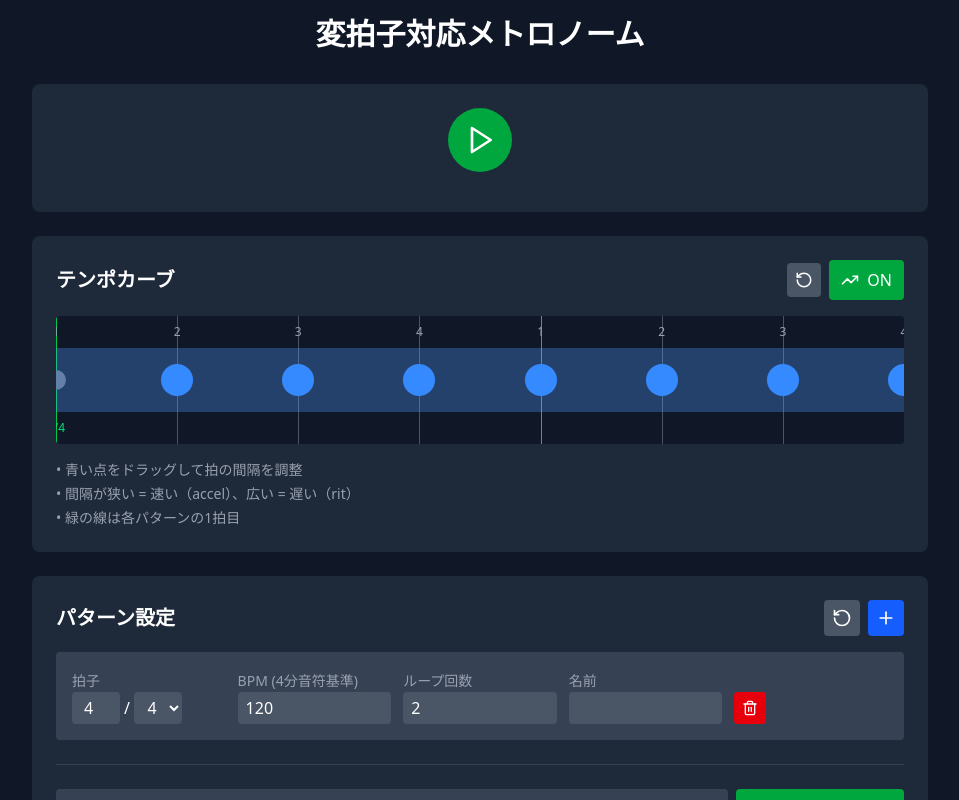
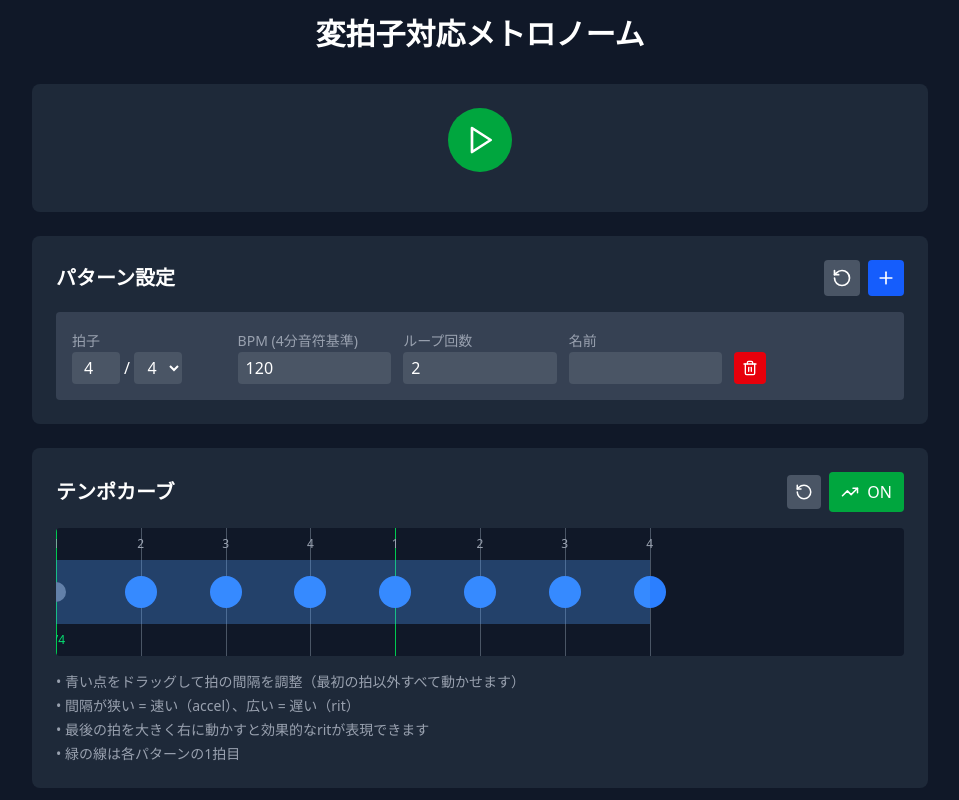
Before and after one commit to hayanospl/CustomMetronome, a React (Vite) app: page / in a window 1280 px wide. Both pictures are taken after a click on the button "OFF". Shown: the top 800 px of the page, without its empty margins (160-1119 px from the left). Built offline with nearby package versions, Linux system fonts and the light colour scheme.

Commit message:
iikannji

```diff
--- a/src/App.tsx
+++ b/src/App.tsx
@@ -54,6 +54,10 @@ const PolyrhythmMetronome = () => {
   const [beatPositions, setBeatPositions] = useState<BeatPosition[]>([]);
   const [isDragging, setIsDragging] = useState(false);
   const [dragInfo, setDragInfo] = useState<DragInfo | null>(null);
+  const [hasCustomTempo, setHasCustomTempo] = useState(false);
+  const [initialPositions, setInitialPositions] = useState<BeatPosition[]>([]);
+  const [modifiedBeats, setModifiedBeats] = useState<Set<number>>(new Set());
+  const [customIntervals, setCustomIntervals] = useState<Map<number, number>>(new Map());
 
   const audioContextRef = useRef<AudioContext | null>(null);
   const nextNoteTimeRef = useRef(0);
@@ -129,23 +133,39 @@ const PolyrhythmMetronome = () => {
       }
     });
 
-    // 正規化（0-1の範囲に）
+    // 初期位置は1.0の範囲で保存（変化率計算用）
     const totalBeats = positions.length;
+    const initialPos = positions.map((pos, index) => ({
+      ...pos,
+      x: index / (totalBeats - 1 || 1)
+    }));
+
+    // 表示用は0.7の範囲にスケール
     positions.forEach((pos, index) => {
-      pos.x = index / (totalBeats - 1 || 1);
+      pos.x = (index / (totalBeats - 1 || 1)) * 0.7;
     });
 
     setBeatPositions(positions);
     updateBeatTimings(positions);
+    setHasCustomTempo(false); // 初期化時はカスタムテンポなし
+    setInitialPositions(initialPos); // 1.0範囲の初期位置を保存
+    setModifiedBeats(new Set()); // 動かされた拍の記録をクリア
+    setCustomIntervals(new Map()); // カスタム間隔をクリア
+
+    // 初期化時はbeatTimingsRefもクリアして、カスタムテンポを無効化
+    beatTimingsRef.current = [];
   };
 
   // 拍の位置から実際の時間間隔を計算
   const updateBeatTimings = (positions: BeatPosition[]) => {
-    const timings: number[] = [];
+    // UIの位置は無視して、カスタム間隔Mapのみを使用
+    const totalBeats = positions.length;
+    const baseInterval = 1.0 / (totalBeats - 1 || 1);
 
-    for (let i = 0; i < positions.length - 1; i++) {
-      const interval = positions[i + 1].x - positions[i].x;
-      timings.push(interval);
+    // カスタム間隔が設定されている場合はそれを使用、そうでなければ基準間隔
+    const timings = [];
+    for (let i = 0; i < totalBeats - 1; i++) {
+      timings[i] = customIntervals.has(i) ? customIntervals.get(i)! : baseInterval;
     }
 
     beatTimingsRef.current = timings;
@@ -160,20 +180,30 @@ const PolyrhythmMetronome = () => {
 
   // テンポエディターから次の拍までの時間を取得
   const getNextBeatDuration = (): number | null => {
-    if (!showTempoEditor || beatTimingsRef.current.length === 0) return null;
+    // カスタム間隔が実際に設定されていない場合は通常のテンポを使用
+    if (!showTempoEditor || customIntervals.size === 0 || beatTimingsRef.current.length === 0) return null;
 
     const currentBeatIndex = totalBeatsPlayedRef.current;
     if (currentBeatIndex >= beatTimingsRef.current.length) return null;
 
-    // 拍の間隔から実際の秒数を計算
-    const totalBeats = patterns.reduce((sum, p) => sum + p.beats * p.loops, 0);
-    const totalDuration = patterns.reduce((sum, p) => {
-      const beatsInPattern = p.beats * p.loops;
-      const beatDuration = 60.0 / (p.bpm * (p.subdivision / 4));
-      return sum + beatsInPattern * beatDuration;
-    }, 0);
+    // この間隔がカスタマイズされていない場合は通常のテンポを使用
+    if (!customIntervals.has(currentBeatIndex)) return null;
 
-    return beatTimingsRef.current[currentBeatIndex] * totalDuration;
+    // 現在の拍が属するパターンを特定
+    const state = schedulerState.current;
+    const pattern = patterns[state.patternIndex];
+
+    // このパターンの元の1拍時間を計算
+    const beatMultiplier = pattern.subdivision / 4;
+    const originalBeatDuration = 60.0 / (pattern.bpm * beatMultiplier);
+
+    // カスタム間隔の変化率を取得
+    const baseInterval = 1.0 / (beatTimingsRef.current.length || 1);
+    const customInterval = customIntervals.get(currentBeatIndex)!;
+    const changeRatio = customInterval / baseInterval;
+
+    // 元の1拍時間に変化率を適用
+    return originalBeatDuration * changeRatio;
   };
 
   const scheduler = () => {
@@ -339,14 +369,42 @@ const PolyrhythmMetronome = () => {
       const newPositions = [...prevPositions];
       const dragIndex = prevPositions.findIndex(p => p.id === dragInfo.beatId);
 
-      if (dragIndex > 0 && dragIndex < newPositions.length - 1) {
-        const minX = newPositions[dragIndex - 1].x + 0.02;
-        const maxX = newPositions[dragIndex + 1].x - 0.02;
+      if (dragIndex > 0) {
+        // 最初の拍以外はすべて動かせる
+        let minX = newPositions[dragIndex - 1].x + 0.01; // マージンを小さく
+        let maxX = 0.98; // 最後の拍は98%まで動かせる
+
+        // 最後の拍でない場合は、次の拍との制約を設ける
+        if (dragIndex < newPositions.length - 1) {
+          maxX = newPositions[dragIndex + 1].x - 0.01; // マージンを小さく
+        }
+
         newPositions[dragIndex] = {
           ...newPositions[dragIndex],
           x: Math.max(minX, Math.min(maxX, newX))
         };
+
+        // カスタム間隔を計算して保存
+        const totalBeats = newPositions.length;
+        const baseInterval = 1.0 / (totalBeats - 1 || 1);
+        const newCustomIntervals = new Map(customIntervals);
+
+        // 動かされた拍に関わる間隔のみを更新
+        const affectedIntervals = [dragIndex - 1, dragIndex].filter(i => i >= 0 && i < totalBeats - 1);
+
+        for (const i of affectedIntervals) {
+          const currentInterval = (newPositions[i + 1].x - newPositions[i].x) / 0.7;
+          const initialInterval = initialPositions[i + 1].x - initialPositions[i].x;
+          const changeRatio = currentInterval / initialInterval;
+          newCustomIntervals.set(i, baseInterval * changeRatio);
+        }
+
+        setCustomIntervals(newCustomIntervals);
         updateBeatTimings(newPositions);
+        setHasCustomTempo(true); // 拍の位置が変更されたのでカスタムテンポを有効化
+
+        // 動かされた拍を記録
+        setModifiedBeats(prev => new Set(prev).add(dragIndex));
       }
 
       return newPositions;
@@ -374,6 +432,10 @@ const PolyrhythmMetronome = () => {
 
   const resetBeatPositions = () => {
     initializeBeatPositions();
+    setHasCustomTempo(false); // リセット時はカスタムテンポを無効化
+    setModifiedBeats(new Set()); // 動かされた拍の記録をクリア
+    setCustomIntervals(new Map()); // カスタム間隔をクリア
+    beatTimingsRef.current = []; // beatTimingsRefもクリア
   };
 
   return (
@@ -447,136 +509,6 @@ const PolyrhythmMetronome = () => {
                     }`}
                   />
                 ))}
-              </div>
-            </div>
-          )}
-        </div>
-
-        {/* テンポエディター */}
-        <div className="bg-gray-800 p-6 rounded-lg mb-6">
-          <div className="flex justify-between items-center mb-4">
-            <h2 className="text-xl font-semibold">テンポカーブ</h2>
-            <div className="flex items-center space-x-2">
-              {showTempoEditor && (
-                <button
-                  onClick={resetBeatPositions}
-                  className="bg-gray-600 hover:bg-gray-700 p-2 rounded"
-                  title="リセット"
-                >
-                  <RotateCcw size={18} />
-                </button>
-              )}
-              <button
-                onClick={() => setShowTempoEditor(!showTempoEditor)}
-                className={`px-3 py-2 rounded flex items-center ${
-                  showTempoEditor ? 'bg-green-600 hover:bg-green-700' : 'bg-gray-600 hover:bg-gray-700'
-                }`}
-              >
-                <TrendingUp size={18} className="mr-2" />
-                {showTempoEditor ? 'ON' : 'OFF'}
-              </button>
-            </div>
-          </div>
-
-          {showTempoEditor && (
-            <div className="space-y-4">
-              <div
-                ref={tempoEditorRef}
-                className="relative bg-gray-900 rounded h-32 overflow-x-auto overflow-y-hidden select-none"
-                style={{ userSelect: 'none' }}
-              >
-                <div className="relative h-full" style={{ minWidth: '100%' }}>
-                  {/* 拍の位置を表示 */}
-                  {beatPositions.map((beat, index) => {
-                    // 最初の拍以外はすべてドラッグ可能にする
-                    const isDraggable = index > 0;
-                    const isFirstBeatInLoop = beat.isFirstBeat;
-
-                    return (
-                      <div key={beat.id}>
-                        {/* 縦線 */}
-                        <div
-                          className={`absolute top-0 bottom-0 w-px pointer-events-none ${
-                            isFirstBeatInLoop ? 'bg-green-500' : 'bg-gray-600'
-                          }`}
-                          style={{ left: `${beat.x * 100}%` }}
-                        />
-
-                        {/* ドラッグ可能な点 */}
-                        {isDraggable ? (
-                          <button
-                            type="button"
-                            className={`absolute top-1/2 transform -translate-y-1/2 -translate-x-1/2
-                              w-8 h-8 bg-blue-500 rounded-full cursor-ew-resize hover:bg-blue-400
-                              transition-colors focus:outline-none focus:ring-4 focus:ring-blue-300
-                              ${isDragging && dragInfo?.beatId === beat.id ? 'ring-4 ring-blue-300 z-10' : ''}`}
-                            style={{ left: `${beat.x * 100}%` }}
-                            onMouseDown={(e) => {
-                              e.preventDefault();
-                              e.stopPropagation();
-                              console.log('Mouse down on beat:', beat.id);
-                              setIsDragging(true);
-                              setDragInfo({ beatId: beat.id });
-                            }}
-                            onClick={(e) => {
-                              e.preventDefault();
-                              e.stopPropagation();
-                            }}
-                          />
-                        ) : (
-                          <div
-                            className="absolute top-1/2 transform -translate-y-1/2 -translate-x-1/2
-                              w-5 h-5 bg-gray-500 rounded-full pointer-events-none"
-                            style={{ left: `${beat.x * 100}%` }}
-                          />
-                        )}
-
-                        {/* 拍番号とパターン情報 */}
-                        <div
-                          className="absolute top-2 transform -translate-x-1/2 text-xs text-gray-400 pointer-events-none"
-                          style={{ left: `${beat.x * 100}%` }}
-                        >
-                          {beat.beatInLoop + 1}
-                        </div>
-
-                        {/* パターン名表示（最初の拍のみ） */}
-                        {beat.loopIndex === 0 && beat.beatInLoop === 0 && (
-                          <div
-                            className="absolute bottom-2 transform -translate-x-1/2 text-xs text-green-400 pointer-events-none"
-                            style={{ left: `${beat.x * 100}%` }}
-                          >
-                            {patterns[beat.patternIndex].name || `${patterns[beat.patternIndex].beats}/${patterns[beat.patternIndex].subdivision}`}
-                          </div>
-                        )}
-                      </div>
-                    );
-                  })}
-
-                  {/* 間隔の視覚化 */}
-                  {beatPositions.slice(0, -1).map((beat, index) => {
-                    const nextBeat = beatPositions[index + 1];
-                    const width = (nextBeat.x - beat.x) * 100;
-                    const opacity = Math.min(0.3, Math.max(0.05, width / 10));
-
-                    return (
-                      <div
-                        key={`interval-${beat.id}`}
-                        className="absolute top-1/4 h-1/2 bg-blue-400 pointer-events-none"
-                        style={{
-                          left: `${beat.x * 100}%`,
-                          width: `${width}%`,
-                          opacity: opacity
-                        }}
-                      />
-                    );
-                  })}
-                </div>
-              </div>
-
-              <div className="text-sm text-gray-400 space-y-1">
-                <p>• 青い点をドラッグして拍の間隔を調整</p>
-                <p>• 間隔が狭い = 速い（accel）、広い = 遅い（rit）</p>
-                <p>• 緑の線は各パターンの1拍目</p>
               </div>
             </div>
           )}
@@ -692,9 +624,142 @@ const PolyrhythmMetronome = () => {
               </div>
             ))}
           </div>
+        </div>
+
+        {/* テンポエディター */}
+        <div className="bg-gray-800 p-6 rounded-lg mb-6">
+          <div className="flex justify-between items-center mb-4">
+            <h2 className="text-xl font-semibold">テンポカーブ</h2>
+            <div className="flex items-center space-x-2">
+              {showTempoEditor && (
+                <button
+                  onClick={resetBeatPositions}
+                  className="bg-gray-600 hover:bg-gray-700 p-2 rounded"
+                  title="リセット"
+                >
+                  <RotateCcw size={18} />
+                </button>
+              )}
+              <button
+                onClick={() => setShowTempoEditor(!showTempoEditor)}
+                className={`px-3 py-2 rounded flex items-center ${
+                  showTempoEditor ? 'bg-green-600 hover:bg-green-700' : 'bg-gray-600 hover:bg-gray-700'
+                }`}
+              >
+                <TrendingUp size={18} className="mr-2" />
+                {showTempoEditor ? 'ON' : 'OFF'}
+              </button>
+            </div>
+          </div>
+
+          {showTempoEditor && (
+            <div className="space-y-4">
+              <div
+                ref={tempoEditorRef}
+                className="relative bg-gray-900 rounded h-32 overflow-hidden select-none"
+                style={{ userSelect: 'none' }}
+              >
+                <div className="relative h-full w-full">
+                  {/* 拍の位置を表示 */}
+                  {beatPositions.map((beat, index) => {
+                    // 最初の拍以外はすべてドラッグ可能にする
+                    const isDraggable = index > 0;
+                    const isFirstBeatInLoop = beat.isFirstBeat;
+
+                    return (
+                      <div key={beat.id}>
+                        {/* 縦線 */}
+                        <div
+                          className={`absolute top-0 bottom-0 w-px pointer-events-none ${
+                            isFirstBeatInLoop ? 'bg-green-500' : 'bg-gray-600'
+                          }`}
+                          style={{ left: `${beat.x * 100}%` }}
+                        />
+
+                        {/* ドラッグ可能な点 */}
+                        {isDraggable ? (
+                          <button
+                            type="button"
+                            className={`absolute top-1/2 transform -translate-y-1/2 -translate-x-1/2
+                              w-8 h-8 bg-blue-500 rounded-full cursor-ew-resize hover:bg-blue-400
+                              transition-colors focus:outline-none focus:ring-4 focus:ring-blue-300
+                              ${isDragging && dragInfo?.beatId === beat.id ? 'ring-4 ring-blue-300 z-10' : ''}`}
+                            style={{ left: `${beat.x * 100}%` }}
+                            onMouseDown={(e) => {
+                              e.preventDefault();
+                              e.stopPropagation();
+                              console.log('Mouse down on beat:', beat.id);
+                              setIsDragging(true);
+                              setDragInfo({ beatId: beat.id });
+                            }}
+                            onClick={(e) => {
+                              e.preventDefault();
+                              e.stopPropagation();
+                            }}
+                          />
+                        ) : (
+                          <div
+                            className="absolute top-1/2 transform -translate-y-1/2 -translate-x-1/2
+                              w-5 h-5 bg-gray-500 rounded-full pointer-events-none"
+                            style={{ left: `${beat.x * 100}%` }}
+                          />
+                        )}
+
+                        {/* 拍番号とパターン情報 */}
+                        <div
+                          className="absolute top-2 transform -translate-x-1/2 text-xs text-gray-400 pointer-events-none"
+                          style={{ left: `${beat.x * 100}%` }}
+                        >
+                          {beat.beatInLoop + 1}
+                        </div>
+
+                        {/* パターン名表示（最初の拍のみ） */}
+                        {beat.loopIndex === 0 && beat.beatInLoop === 0 && (
+                          <div
+                            className="absolute bottom-2 transform -translate-x-1/2 text-xs text-green-400 pointer-events-none"
+                            style={{ left: `${beat.x * 100}%` }}
+                          >
+                            {patterns[beat.patternIndex].name || `${patterns[beat.patternIndex].beats}/${patterns[beat.patternIndex].subdivision}`}
+                          </div>
+                        )}
+                      </div>
+                    );
+                  })}
+
+                  {/* 間隔の視覚化 */}
+                  {beatPositions.slice(0, -1).map((beat, index) => {
+                    const nextBeat = beatPositions[index + 1];
+                    const width = (nextBeat.x - beat.x) * 100;
+                    const opacity = Math.min(0.3, Math.max(0.05, width / 10));
+
+                    return (
+                      <div
+                        key={`interval-${beat.id}`}
+                        className="absolute top-1/4 h-1/2 bg-blue-400 pointer-events-none"
+                        style={{
+                          left: `${beat.x * 100}%`,
+                          width: `${width}%`,
+                          opacity: opacity
+                        }}
+                      />
+                    );
+                  })}
+                </div>
+              </div>
+
+              <div className="text-sm text-gray-400 space-y-1">
+                <p>• 青い点をドラッグして拍の間隔を調整（最初の拍以外すべて動かせます）</p>
+                <p>• 間隔が狭い = 速い（accel）、広い = 遅い（rit）</p>
+                <p>• 最後の拍を大きく右に動かすと効果的なritが表現できます</p>
+                <p>• 緑の線は各パターンの1拍目</p>
+              </div>
+            </div>
+          )}
+        </div>
 
         {/* プリセット保存 */}
-          <div className="mt-6 pt-6 border-t border-gray-700">
+        <div className="bg-gray-800 p-6 rounded-lg mb-6">
+          <h2 className="text-xl font-semibold mb-4">プリセット保存</h2>
           <div className="flex space-x-2">
             <input
               type="text"
@@ -715,7 +780,6 @@ const PolyrhythmMetronome = () => {
           {saveError && (
             <p className="text-red-400 text-sm mt-2">{saveError}</p>
           )}
-          </div>
         </div>
 
         {/* プリセット一覧 */}
```
Lines whose indentation alone changed are shown as unchanged.
